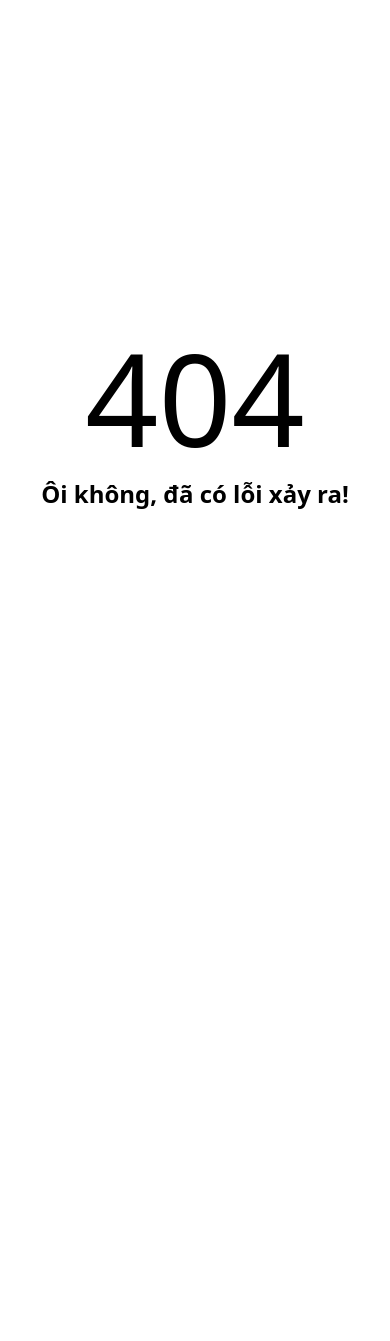
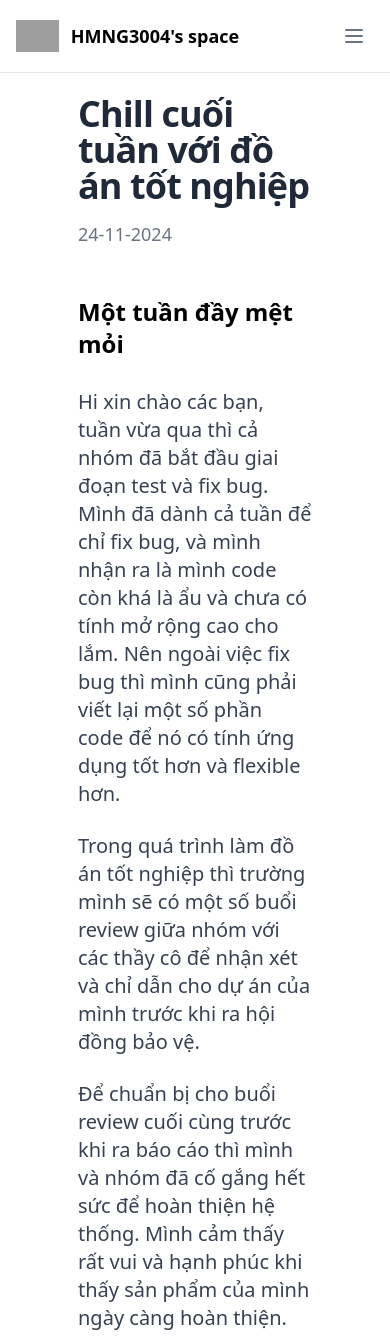
Before and after one commit to HMNG3004/HoangMinh, a React (Vite) app: page /blog/chill-cuoi-tuan-voi-do-an-tot-nghiep in a window 390 px wide. Shown: the top 1341 px of the page. Before the commit the page ends 844 px from the top, so only its background shows below. Built offline with nearby package versions, Linux system fonts and the light colour scheme; grey boxes are pictures that could not be loaded.

Commit message:
daily capstone 25th Nov

```diff
--- a/src/app/api/dataBlog.tsx
+++ b/src/app/api/dataBlog.tsx
@@ -1,6 +1,12 @@
 import { BlogsListViewModel } from "../models/Blogs";
 
 export const blogs: BlogsListViewModel[] = [
+  {
+    title: "Chill cuối tuần với đồ án tốt nghiệp",
+    slug: "chill-cuoi-tuan-voi-do-an-tot-nghiep",
+    time: new Date(2024, 11, 24),
+    tag: "Study",
+  },
   {
     title: "Ôn tập kiến thức phần 3: C#",
     slug: "CSharp-interview-question",
--- /dev/null
+++ b/src/app/page/Blog/DailyCapstone/2-Nov25th/index.tsx
@@ -0,0 +1,76 @@
+import { formatDate } from "../../../../utils/formatDate";
+
+const DailyCapstoneNov25th = () => {
+  return (
+    <div className="w-full flex justify-center">
+      <div className="flex flex-col items-start text-left w-3/5">
+        <div className="mb-3">
+          <h1 className="mb-4 text-4xl font-bold leading-none tracking-tight text-gray-800 md:text-5xl lg:text-6xl dark:text-white">
+            Chill cuối tuần với đồ án tốt nghiệp
+          </h1>
+          <p className="mb-6 text-lg font-normal text-gray-500 lg:text-xl dark:text-gray-400">
+            {formatDate(new Date(2024, 11, 24).toString())}
+          </p>
+        </div>
+
+        <div className="mb-3"></div>
+        <h2 className="text-2xl font-bold dark:text-white">
+          Một tuần đầy mệt mỏi
+        </h2>
+        <div className="my-4 text-xl text-gray-700">
+          <p className="py-3">
+            Hi xin chào các bạn, tuần vừa qua thì cả nhóm đã bắt đầu giai đoạn
+            test và fix bug. Mình đã dành cả tuần để chỉ fix bug, và mình nhận
+            ra là mình code còn khá là ẩu và chưa có tính mở rộng cao cho lắm.
+            Nên ngoài việc fix bug thì mình cũng phải viết lại một số phần code
+            để nó có tính ứng dụng tốt hơn và flexible hơn.
+          </p>
+          <p className="py-3">
+            Trong quá trình làm đồ án tốt nghiệp thì trường mình sẽ có một số
+            buổi review giữa nhóm với các thầy cô để nhận xét và chỉ dẫn cho dự
+            án của mình trước khi ra hội đồng bảo vệ.
+          </p>
+          <p className="py-3">
+            Để chuẩn bị cho buổi review cuối cùng trước khi ra báo cáo thì mình
+            và nhóm đã cố gắng hết sức để hoàn thiện hệ thống. Mình cảm thấy rất
+            vui và hạnh phúc khi thấy sản phẩm của mình ngày càng hoàn thiện.
+          </p>
+          <p className="py-3">
+            Trước khi đi review thì nhóm mình sẽ phải demo trước cho mentor để
+            mentor nhận xét và cho ý kiến để giúp dự án của nhóm có thể trở nên
+            tốt hơn. Mình cảm thấy rất may mắn khi mà mentor của mình rất tận
+            tâm và nhận xét rất chi tiết. Một phần vì cô khá kĩ tính, nhưng mình
+            cảm thấy rất vui khi mà mình làm việc với cô.
+          </p>
+          <p className="flex flex-col items-center py-3">
+            <img
+              src="https://res.cloudinary.com/dg9a4e1uw/image/upload/v1732498711/BlogImage/wgwaunvsutbimnguwmgy.jpg"
+              alt=""
+              className="w-full h-auto"
+            />
+            <p className="italic ">
+              Cuối tuần mọi người đi chơi thì chúng mình lại ngồi code từ sáng
+              đến tối :))
+            </p>
+          </p>
+
+          <p className="flex flex-col items-center py-3">
+            <img
+              src="https://res.cloudinary.com/dg9a4e1uw/image/upload/v1732498712/BlogImage/a0mtnv6jdv7zsifsgipo.png"
+              alt=""
+              className="w-full h-auto"
+            />
+            <p className="italic ">11h đêm rồi vẫn còn họp nè</p>
+          </p>
+
+          <p>
+            Bài viết này đến đây thôi, chuẩn bị tiếp tục cho một tuần mới thôi
+            nào :))
+          </p>
+        </div>
+      </div>
+    </div>
+  );
+};
+
+export default DailyCapstoneNov25th;
--- a/src/app/routes/route.tsx
+++ b/src/app/routes/route.tsx
@@ -2,14 +2,6 @@ import { createBrowserRouter } from "react-router-dom";
 import MainLayout from "../page/MainLayout";
 import { lazy, Suspense } from "react";
 import HomePage from "../page/Home";
-import FirstBlog from "../page/Blog/FirstBlog";
-import DailyCapstone from "../page/Blog/DailyCapstone";
-import Oct16th from "../page/Blog/DailyPost/Oct16th";
-import Nov2nd from "../page/Blog/DailyPost/Nov2nd";
-import ReviewPartOne from "../page/Blog/SeriesReviewKnowledge/Part_one";
-import BackendInterviewQuestion from "../page/Blog/SeriesReviewKnowledge/2_PartTwo/PartTwo_Backend";
-import CSharpInterview from "../page/Blog/SeriesReviewKnowledge/3_PartThree/PartThree_CSharp";
-import DailyNov21st from "../page/Blog/DailyPost/Nov21st";
 
 const Blog = lazy(() => import("../page/Blog"));
 const Projects = lazy(() => import("../page/Projects"));
@@ -17,6 +9,26 @@ const Resume = lazy(() => import("../page/Resume"));
 const Contact = lazy(() => import("../page/Contact"));
 const About = lazy(() => import("../page/About"));
 const Error = lazy(() => import("../page/Error"));
+
+const DailyCapstoneNov25th = lazy(
+  () => import("../page/Blog/DailyCapstone/2-Nov25th")
+);
+const DailyNov21st = lazy(() => import("../page/Blog/DailyPost/Nov21st"));
+const CSharpInterview = lazy(
+  () =>
+    import("../page/Blog/SeriesReviewKnowledge/3_PartThree/PartThree_CSharp")
+);
+const BackendInterviewQuestion = lazy(
+  () => import("../page/Blog/SeriesReviewKnowledge/2_PartTwo/PartTwo_Backend")
+);
+const ReviewPartOne = lazy(
+  () => import("../page/Blog/SeriesReviewKnowledge/Part_one")
+);
+const Nov2nd = lazy(() => import("../page/Blog/DailyPost/Nov2nd"));
+const Oct16th = lazy(() => import("../page/Blog/DailyPost/Oct16th"));
+const DailyCapstone = lazy(() => import("../page/Blog/DailyCapstone/1-Nov4th"));
+const FirstBlog = lazy(() => import("../page/Blog/FirstBlog"));
+
 export const Route = createBrowserRouter([
   {
     path: "/",
@@ -106,6 +118,14 @@ export const Route = createBrowserRouter([
             ),
           },
           {
+            path: "blog/chill-cuoi-tuan-voi-do-an-tot-nghiep",
+            element: (
+              <Suspense fallback={<></>}>
+                <DailyCapstoneNov25th />
+              </Suspense>
+            ),
+          },
+          {
             path: "projects",
             element: (
               <Suspense fallback={<></>}>
```
Also changed, not shown: src/app/page/Blog/DailyCapstone/1-Nov4th/index.tsx (renamed from src/app/page/Blog/DailyCapstone/index.tsx).
